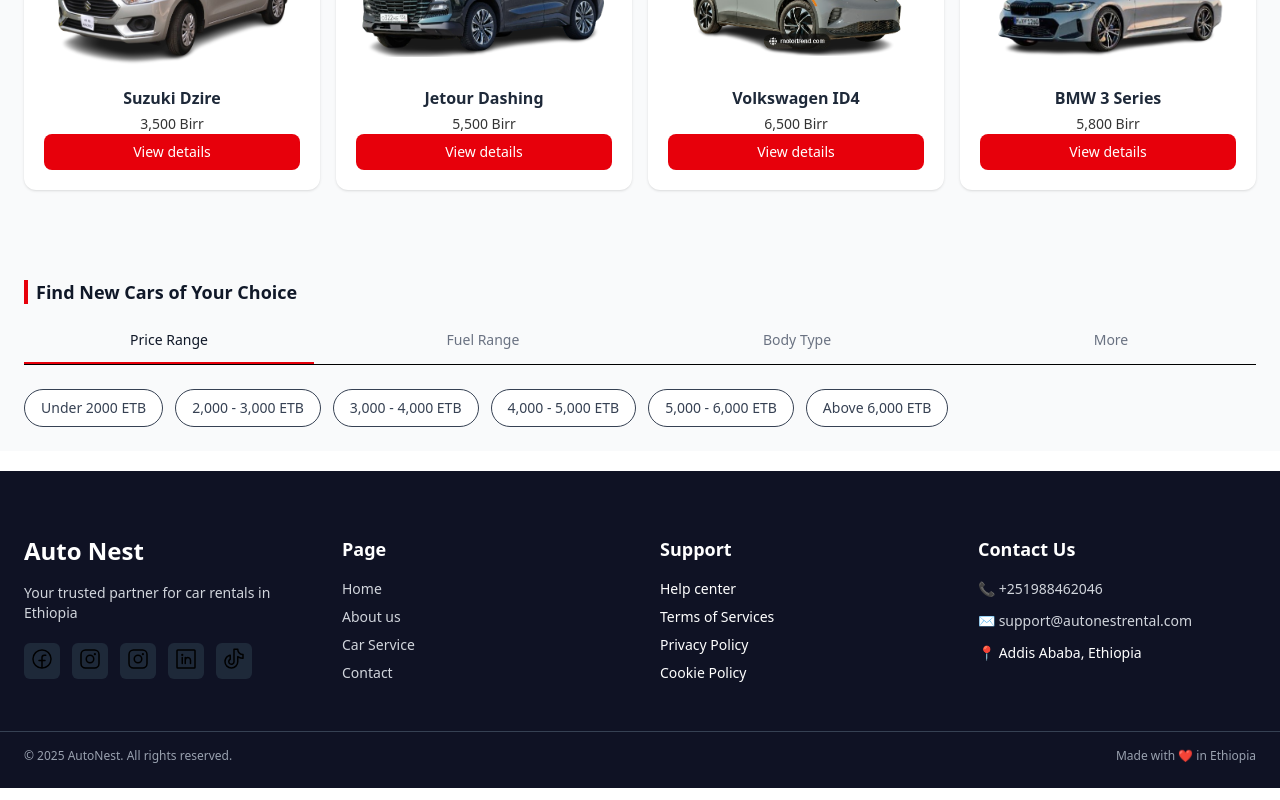
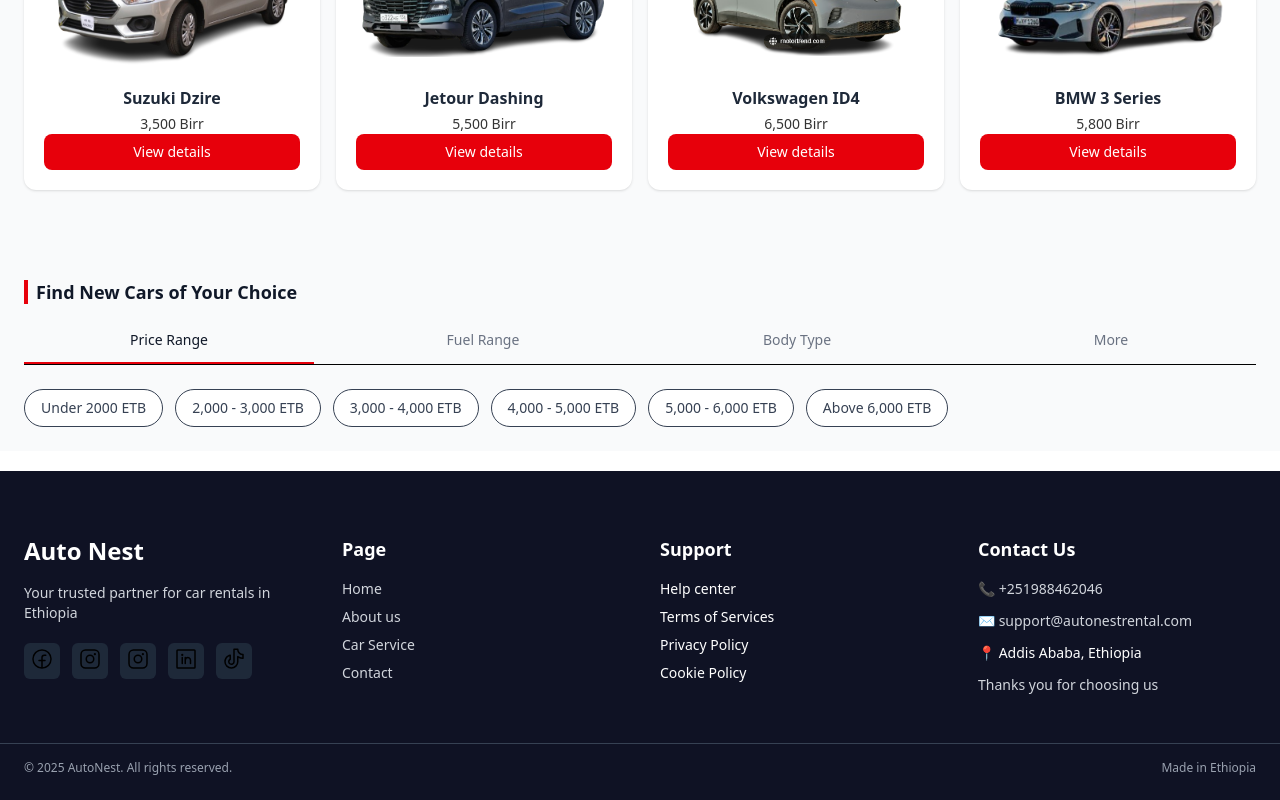
Before and after one commit to abinishifex/car-rental-react, a React app: page / in a window 1280 px wide. Shown: the part 1768-2568 px from the top of the page. Built offline with nearby package versions, Linux system fonts and the light colour scheme; the HTML template or start-up script is replaced by a standard one.

Commit message:
updating footer thanks

```diff
--- a/src/components/footer/Footer.jsx
+++ b/src/components/footer/Footer.jsx
@@ -58,13 +58,14 @@
                         <a href="tell: +2519988462046" className="block hover:text-white">📞 +251988462046</a>
                         <a href="mailto:support@autonestrental.com" className="block hover:text-white">✉ support@autonestrental.com</a>
                         <a href="https://maps.google.com" target="_blank" rel="noopener noreferreer" className="block hover: text-white">📍 Addis Ababa, Ethiopia</a>
+                        <p>Thanks you for choosing  us</p>
                     </div>
                 </div>
             </div>
 
             <div className="border-t border-gray-700 mt-12 pt-4 px-6 max-w-7xl mx-auto flex -col md:flex-row justify-between text-xs text-gray-400">
                 <p>© 2025 AutoNest. All rights reserved.</p>
-                <p>Made with ❤️ in Ethiopia</p>
+                <p>Made in Ethiopia</p>
             </div>
         </footer>
     );
```
